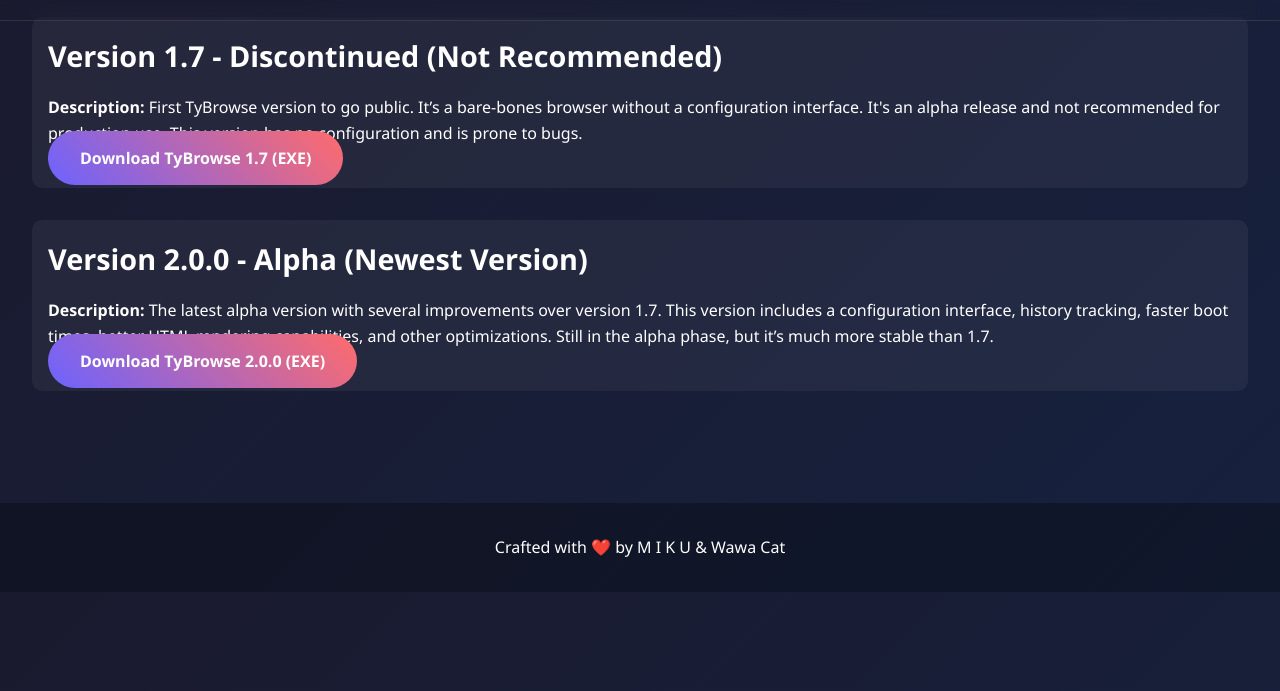
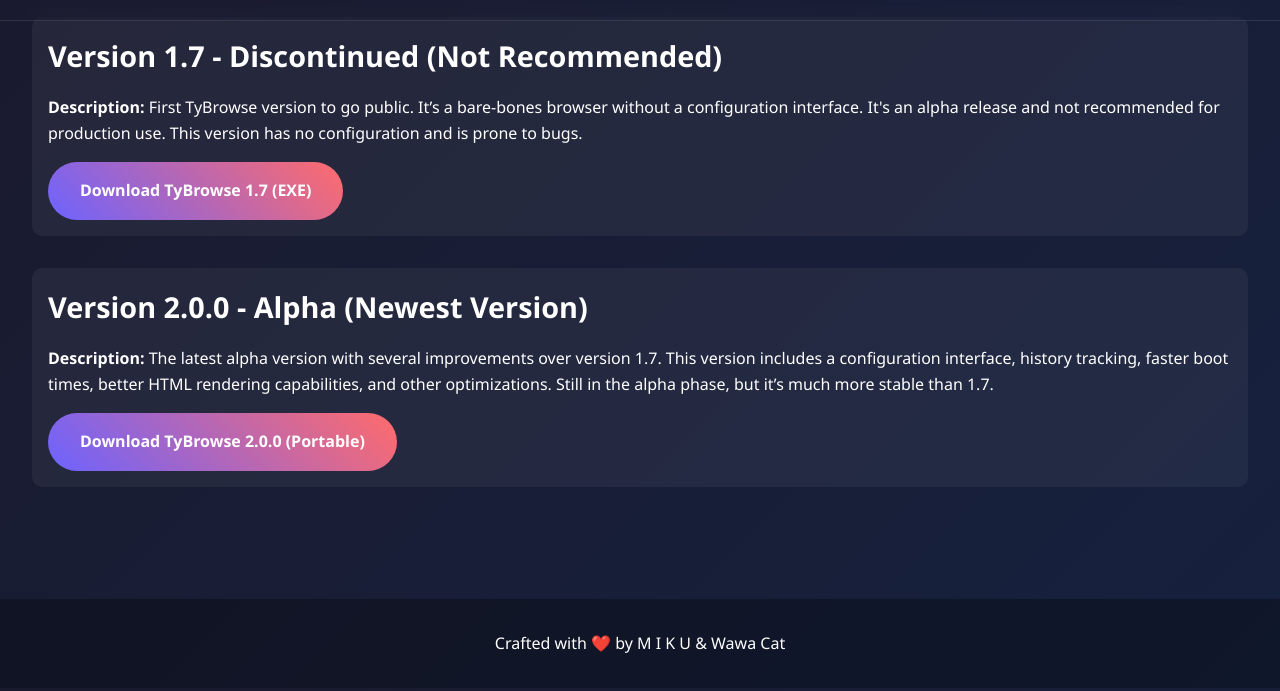
Before and after one commit to cfm-miku-en/TyBrowse, a plain HTML site: page downloads.html in a window 1280 px wide. Shown: the part 95-786 px from the top of the page. Drawn offline with Linux system fonts and the light colour scheme.

Commit message:
Update downloads.html

```diff
--- a/downloads.html
+++ b/downloads.html
@@ -93,6 +93,8 @@
             border-radius: 50px;
             font-weight: bold;
             margin-top: 1rem;
+            display: inline-block;
+            transition: transform 0.3s ease;
         }
 
         .download-btn:hover {
@@ -133,7 +135,7 @@
             <h2>Version 2.0.0 - Alpha (Newest Version)</h2>
             <p><strong>Description:</strong> The latest alpha version with several improvements over version 1.7. This version includes a configuration interface, history tracking, faster boot times, better HTML rendering capabilities, and other optimizations. Still in the alpha phase, but it’s much more stable than 1.7.</p>
             <a href="https://github.com/Tyepiece/Tybrowse/releases/download/alpha2.0.0/setup_tybrowse_alpha_2_0_0.exe" class="download-btn" download>
-                Download TyBrowse 2.0.0 (EXE)
+                Download TyBrowse 2.0.0 (Portable)
             </a>
         </section>
     </main>
```
